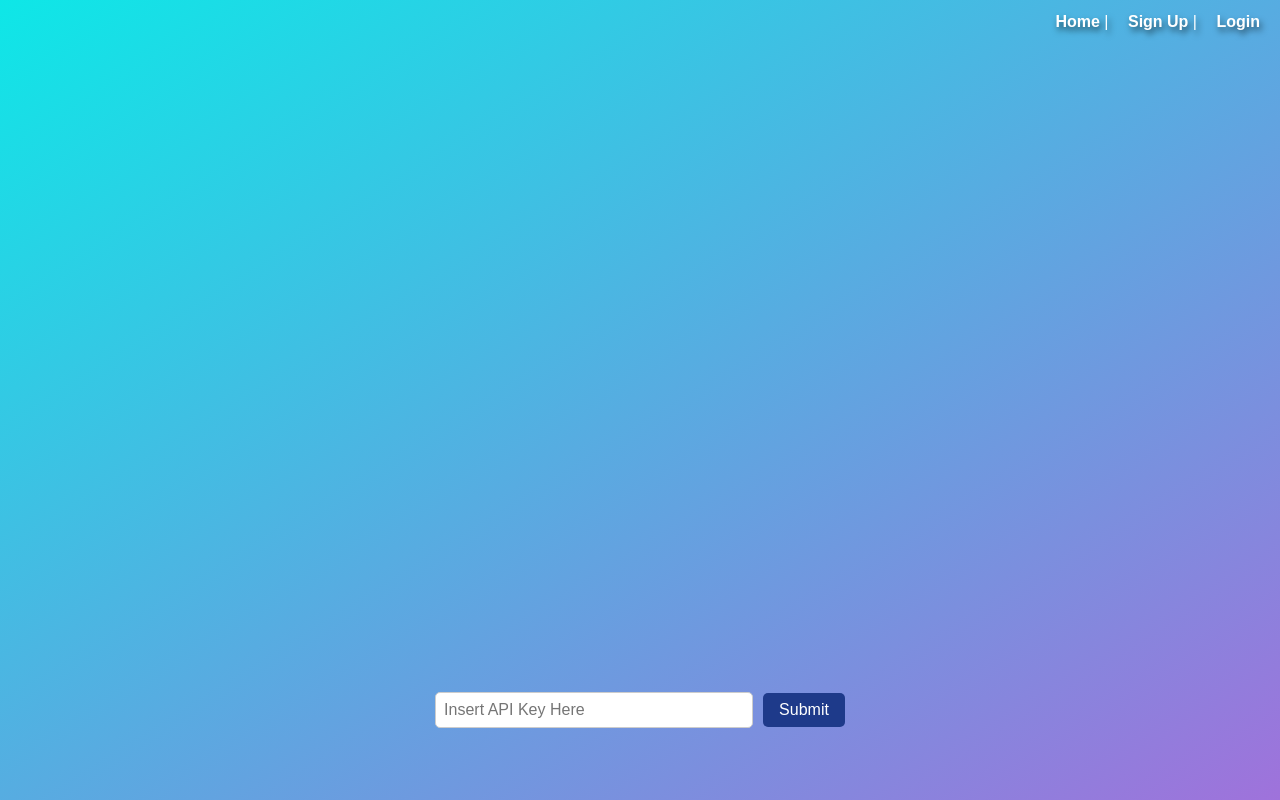
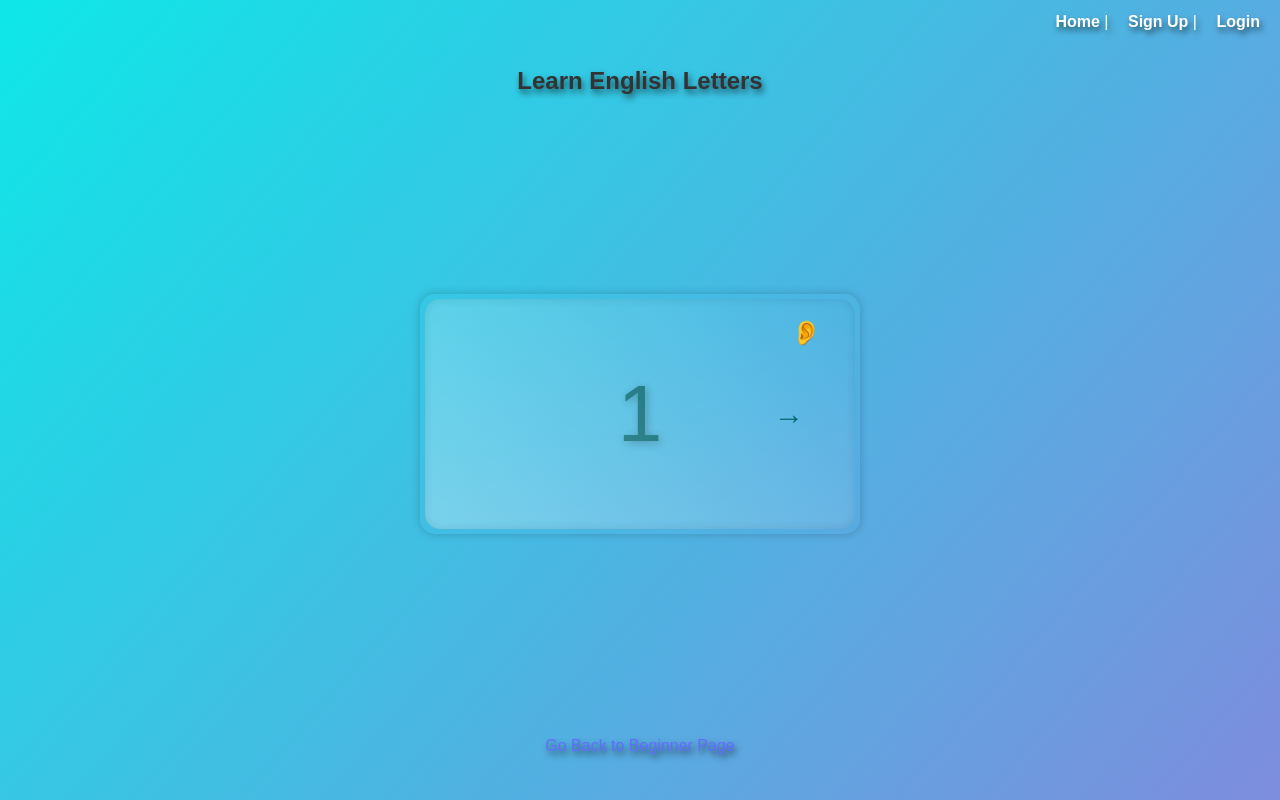
Before and after one commit to BrishnaN/English_Helper_AI, a React (Create React App) app: page /numbersPage in a window 1280 px wide. Shown: the top 800 px of the page. Built offline with nearby package versions, Linux system fonts and the light colour scheme.

Commit message:
Numbers implemented

```diff
--- a/src/App.tsx
+++ b/src/App.tsx
@@ -9,6 +9,7 @@ import AssessmentPage from "./components/AssessmentPage.tsx";
 import ForgotPassword from "./components/ForgotPassword.tsx";
 import BeginnerPage from "./components/BeginnerPage.tsx";
 import LettersPage from "./components/LettersPage.tsx";
+import NumbersPage from "./components/NumbersPage.tsx";
 import "./App.css";
 //import "./styles.css";
 
@@ -46,6 +47,7 @@ const App: React.FC = () => {
         <Route path="/forgot-password" element={<ForgotPassword />} />
         <Route path="/beginnerPage" element={<BeginnerPage />} />
         <Route path="/lettersPage" element={<LettersPage />} />
+        <Route path="/numbersPage" element={<NumbersPage />} />
       </Routes>
 
       {/* API Key Form */}
--- a/src/components/BeginnerPage.tsx
+++ b/src/components/BeginnerPage.tsx
@@ -17,6 +17,9 @@ const BeginnerPage = () => {
       <a href="/lettersPage">
         <button>Letters!</button>
       </a>
+      <a href="/NumbersPage">
+        <button>Numbers!</button>
+      </a>
     </div>
   );
 };
--- /dev/null
+++ b/src/components/NumbersPage.tsx
@@ -0,0 +1,85 @@
+import React, { useState } from "react";
+import "./LettersPage.css";
+import { Link } from "react-router-dom"; // Import the Link component
+
+const Numbers: string[] = [
+  "1",
+  "2",
+  "3",
+  "4",
+  "5",
+  "6",
+  "7",
+  "7",
+  "9",
+  "10",
+  "11",
+  "12",
+  "13",
+  "14",
+  "15",
+  "16",
+  "17",
+  "18",
+  "19",
+  "20",
+];
+
+const NumbersPage: React.FC = () => {
+  const [currentLetterIndex, setCurrentLetterIndex] = useState<number>(0);
+
+  const handlePrevious = (): void => {
+    if (currentLetterIndex > 0) {
+      console.log("Previous button clicked");
+      setCurrentLetterIndex(currentLetterIndex - 1);
+    }
+  };
+
+  const handleNext = (): void => {
+    if (currentLetterIndex < Numbers.length - 1) {
+      console.log("Next button clicked");
+      setCurrentLetterIndex(currentLetterIndex + 1);
+    }
+  };
+
+  const playAudio = (): void => {
+    const letter: string = Numbers[currentLetterIndex][0]; // Extract the uppercase letter
+    const utterance: SpeechSynthesisUtterance = new SpeechSynthesisUtterance(
+      letter.toLowerCase()
+    );
+    utterance.lang = "en-US"; // Adjust language if needed
+    utterance.rate = 0.8; // Control the speed of the speech
+    window.speechSynthesis.speak(utterance);
+  };
+
+  return (
+    <div className="container">
+      <h1 className="heading">Learn English Letters</h1>
+      <div className="frame">
+        <button onClick={playAudio} className="audioButton">
+          👂
+        </button>
+        <button
+          onClick={handlePrevious}
+          className={`navButton ${currentLetterIndex === 0 ? "hidden" : ""}`}
+        >
+          ←
+        </button>
+        <div className="letterContainer">
+          <span className="letter">{Numbers[currentLetterIndex]}</span>
+        </div>
+        <button
+          onClick={handleNext}
+          className={`navButton ${
+            currentLetterIndex === Numbers.length - 1 ? "hidden" : ""
+          }`}
+        >
+          →
+        </button>
+      </div>
+      <Link to="/beginnerPage">Go Back to Beginner Page</Link>
+    </div>
+  );
+};
+
+export default NumbersPage;
```
